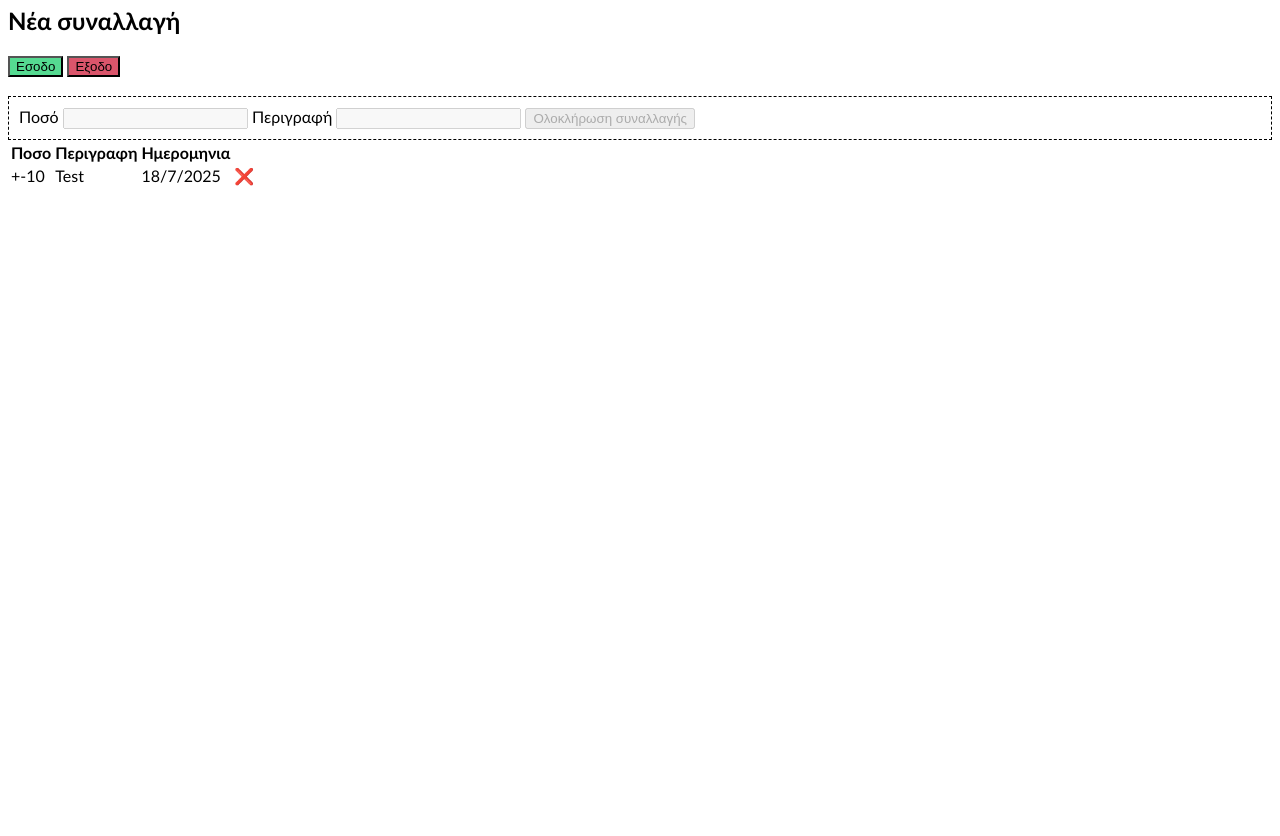
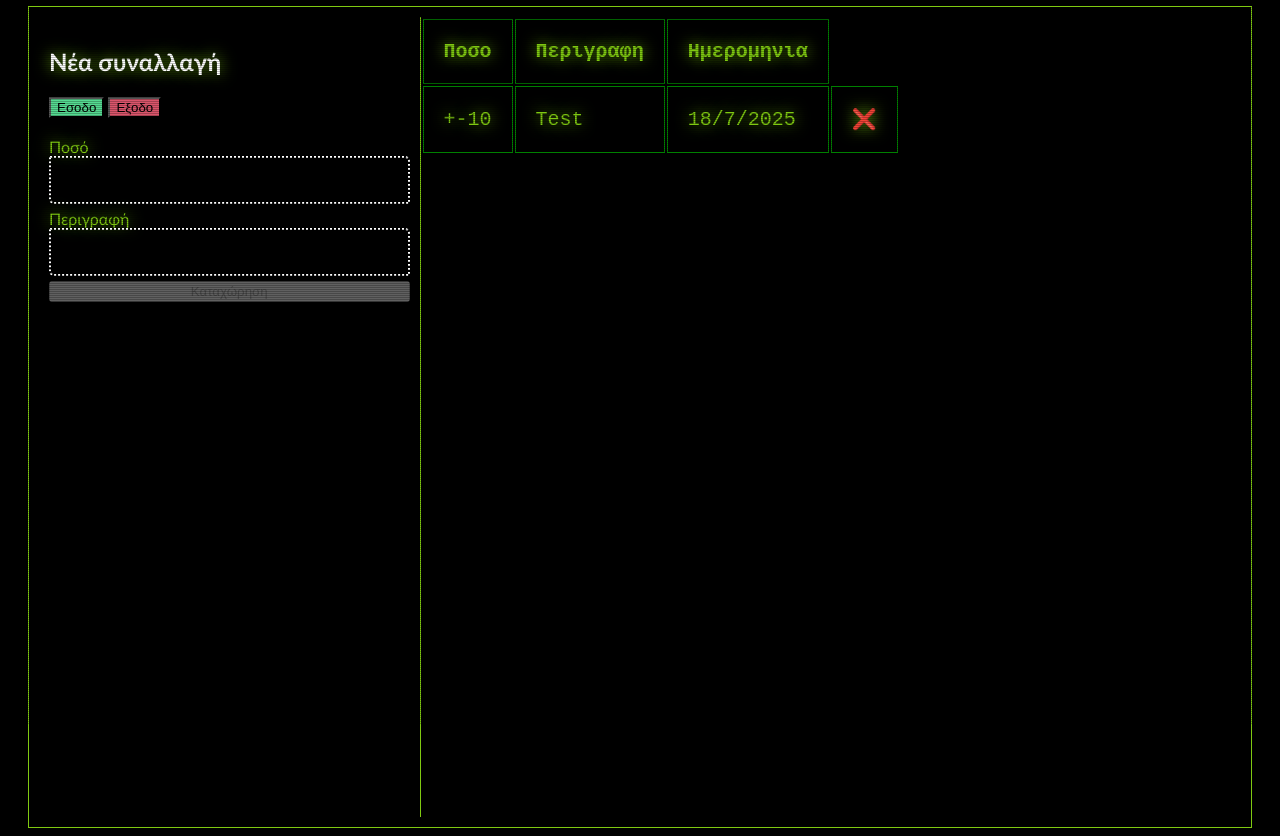
Before and after one commit to jorgexar/budget-tracker, a plain HTML site: page index.html in a window 1280 px wide. Shown: the part 76-912 px from the top of the page. Before the commit the page ends 800 px from the top, so only its background shows below. Drawn offline with Linux system fonts and the light colour scheme.

Commit message:
Script for more readable numbers. Changed style as well

```diff
--- a/index.html
+++ b/index.html
@@ -4,6 +4,7 @@
     <meta charset="UTF-8">
     <meta name="viewport" content="width=device-width, initial-scale=1.0">
     <title>Budget Tracker</title>
+    <link rel="stylesheet" href="style.css">
 </head>
 <body style="font-family: 'Gill Sans', 'Gill Sans MT', Calibri, 'Trebuchet MS', sans-serif;">
     <h1>Τρέχων σύνολο : <span id="totalBudget">2000</span></h1>
@@ -12,8 +13,8 @@
     <h1><span></span></h1>
     <h1><span></span></h1>
 
-    <div class="inputPanel">
-        <div>
+    <div class="mainFrame">
+        <div class="inputPanel">
 
             <div >
                 <h2>Νέα συναλλαγή</h2>
@@ -21,24 +22,23 @@
                 <button style="background-color: rgb(218, 85, 107);" id="neoExodo">Εξοδο</button>
             </div>
             <br>
-            <div style="border:1px dashed black; padding: 10px;">
             <label for="amount">Ποσό</label>
-            <input type="number" name="transactionAmount" id="transactionAmount" disabled>
+            <input type="number" class="transInput" name="transactionAmount" id="transactionAmount" disabled>
             <label for="transactionComment">Περιγραφή</label>
-            <input type="text" name="transactionComment" id="transactionComment" disabled>
+            <input type="text" class="transInput" name="transactionComment" id="transactionComment" disabled>
 
 
-            <button id="confirmTransaction" disabled>Ολοκλήρωση συναλλαγής</button>
-            </div>
+            <button id="confirmTransaction" disabled>Καταχώρηση</button>
+
         </div>
         <div class="historySection">
-            <table class="historyTable">
+            <table id="historyTable">
                 <thead>
                     <th>Ποσο</th>
                     <th>Περιγραφη</th>
                     <th>Ημερομηνια</th>
                 </thead>
-                <tbody>
+                <tbody id="historyTableLogs">
                     <tr>
                         <td>+-10</td>
                         <td>Test</td>
--- a/scripts.js
+++ b/scripts.js
@@ -11,17 +11,19 @@ const transConfirmButton = document.getElementById("confirmTransaction");
 
 const disabledInputFields = [transactionAmountInput, transactionCommentInput, transConfirmButton];
 
-
+const historyTable = document.getElementById("historyTable")
+const historyTableLogs = document.getElementById("historyTableLogs");
+const styledInput = document.querySelectorAll(".transInput");
 let currentTransactionType;
-
-const historyTable = document.getElementById("historyTable");
 
 neoEsodoBtn.addEventListener('click',(e)=>{
     currentTransactionType = 'esodo';
     disabledInputFields.forEach(inputField => {
         inputField.disabled = false;
     });
-    neoExodoBtn.disabled = true;
+    styledInput.forEach(input => {
+    input.style.borderColor = '#4bc269ff'; // Change this to any color you like
+  });
 
 })
 neoExodoBtn.addEventListener('click',(e)=>{
@@ -29,7 +31,10 @@ neoExodoBtn.addEventListener('click',(e)=>{
     disabledInputFields.forEach(inputField => {
         inputField.disabled = false;
     });
-    neoEsodoBtn.disabled = true;
+    styledInput.forEach(input => {
+    input.style.borderColor = '#f34e4eff'; // Change this to any color you like
+  });
+
 
 })
 
@@ -43,11 +48,11 @@ transactionAmountInput.onkeydown = (event) => {
 
 function depositToBudget(amount){
     totalBudgetAmount += amount;
-    totalBudgetLabel.innerText = totalBudgetAmount;
+    totalBudgetLabel.innerText = makeNumberReadable(totalBudgetAmount);
 }
 function withdrawFromBudget(amount){
     totalBudgetAmount -= amount;
-    totalBudgetLabel.innerText = totalBudgetAmount;
+    totalBudgetLabel.innerText = makeNumberReadable(totalBudgetAmount);
 }
 function setDefaultState(){
     transactionAmountInput.value = "";
@@ -61,29 +66,58 @@ function setDefaultState(){
 
 }
 
+function createLogEntry(amount, description, date, mark){
+    let row = historyTableLogs.insertRow(0);
+    let amountCell = row.insertCell(0);
+    let descriptionCell = row.insertCell(1);
+    let dateCell = row.insertCell(2);
+    let buttonCell = row.insertCell(3);
 
+    amountCell.innerHTML = mark + " " + makeNumberReadable(amount);
+    descriptionCell.innerHTML = description;
+    dateCell.innerHTML = date;
+    buttonCell.innerHTML = "❌";
+}
 
 
 
 
 transConfirmButton.addEventListener("click", (event)=>{
-    let transactionAmount = transactionAmountInput.valueAsNumber;
-    if (!transactionAmount){
+    let transAmount = transactionAmountInput.valueAsNumber;
+    let transDescription = transactionCommentInput.value;
+    let mark;
+    let transDate = "22*7*2025"
+    if (!transAmount){
         return;
     }
     if(currentTransactionType == "esodo"){
-        depositToBudget(transactionAmount);
+        depositToBudget(transAmount);
+        mark = "+";
     }
     else{
-        withdrawFromBudget(transactionAmount);
+        withdrawFromBudget(transAmount);
+        mark = "-";
     }
-    console.log(transactionCommentInput);
+
+    createLogEntry(transAmount, transDescription,  transDate, mark);
     setDefaultState();
 
 })
 
 
+function makeNumberReadable(amount){
+        let amountArr = amount.toString().split("");
+    const dotTimes = Math.floor(amountArr.length / 3);
+    let startingLen = amountArr.length -1;
 
+    for(let i=1; i<=dotTimes; i++){
+        amountArr[startingLen - (3 * i)]+=".";
+        console.log(startingLen);
+    }
+    amountArr = amountArr.join("");
+    return(amountArr);
 
+}
+console.log(makeNumberReadable(1000000000));
 
 totalBudgetLabel.innerText = totalBudgetAmount;
--- /dev/null
+++ b/style.css
@@ -0,0 +1,94 @@
+:root{
+    --green :rgb(127, 201, 17);
+}
+
+body{
+    background-color: #000000;
+    color:var(--green);
+    font-family: monospace;
+    font-weight: 100;
+    padding: 0 20px;
+    text-shadow: 0px 0px 15px var(--green);
+}
+body::after {
+  content: " ";
+    display: block;
+    position: absolute;
+    top: 0;
+    left: 0;
+    bottom: 0;
+    right: 0;
+    background: linear-gradient(
+        to bottom,
+        rgba(18, 16, 16, 0) 50%,
+        rgba(0, 0, 0, 0.25) 50%
+    );
+    background-size: 100% 2px;
+    z-index: 2;
+    pointer-events: none;
+}
+
+.mainFrame{
+
+    margin: 0;
+    padding: 0;
+    display: flex;
+    height: 100vh;
+    border: 1px solid var(--green);
+    padding: 10px;
+
+}
+.inputPanel{
+    width: 30%;
+    color: #fff;
+    display: flex;
+    flex-direction: column;
+    padding: 10px;
+    border-right: 1px solid var(--green);
+}
+
+.historySection{
+    color:var(--green);
+    font-weight: 10;
+    font-family: monospace;
+    font-size: 20px;
+
+}
+/* .historySection table td, .historySection table th{
+    border-right: 1px dashed var(--green);
+    border-bottom: 1px dashed var(--green);
+    width: 200px;
+    text-align: left;
+    padding: 5px 10px;
+} */
+
+.historySection td,th{
+    border: 1px solid green;
+    padding: 20px;
+
+}
+label{
+    color: var(--green);
+}
+.transInput{
+    color: #fff;
+    font-size: 20px;
+    padding: 10px;
+    margin-bottom: 5px;
+    font-family: Consolas;
+    background-color: #00000000;
+    outline: none;
+    border: none;
+    border: 2px dotted rgb(255, 255, 255);
+    border-radius: 0 5px 0 5px;
+}
+
+tr:nth-child(even){
+background-color: #000f03;
+}
+tr:hover{
+   background: #000000;
+background: linear-gradient(90deg, rgba(0, 0, 0, 1) 0%, rgba(56, 122, 83, 1) 50%, rgba(0, 41, 7, 1) 100%);
+    color:#ffffff;
+    cursor: pointer;
+}
```
Also changed, not shown: 1 other file.
